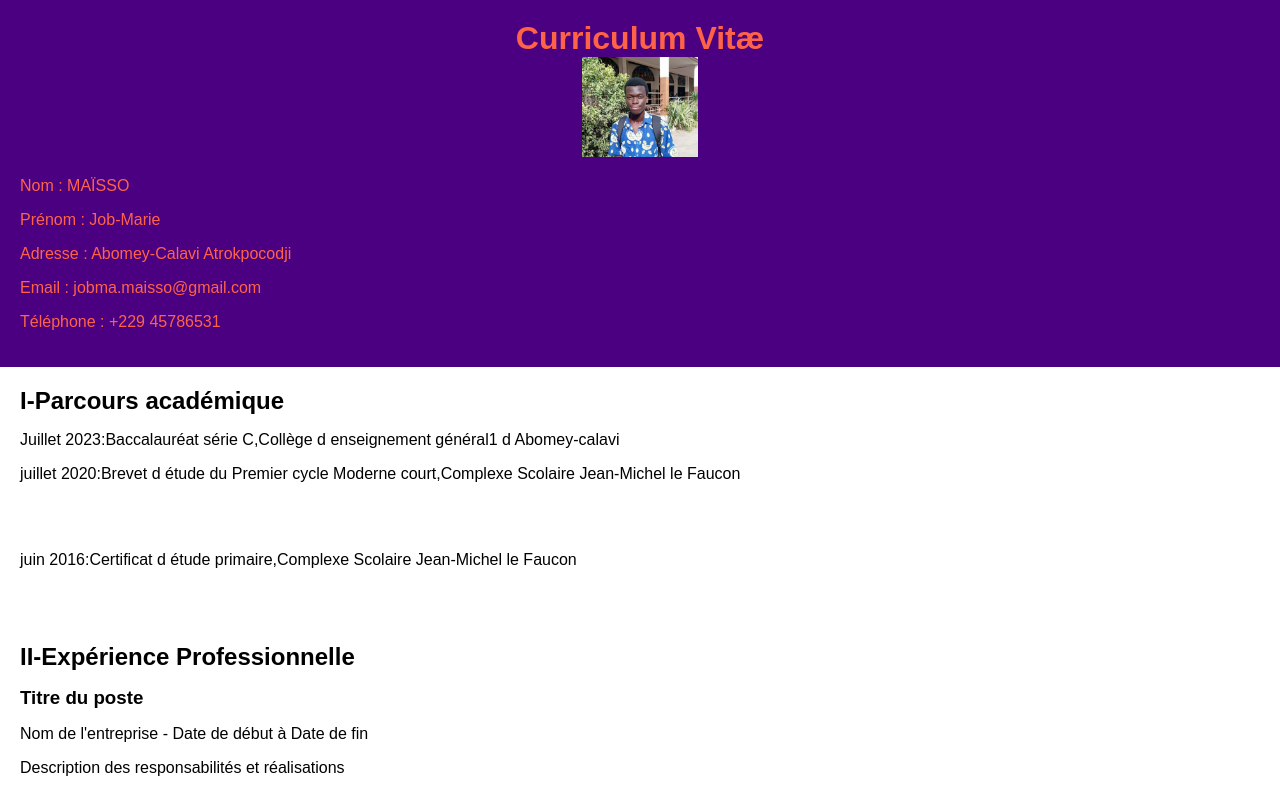
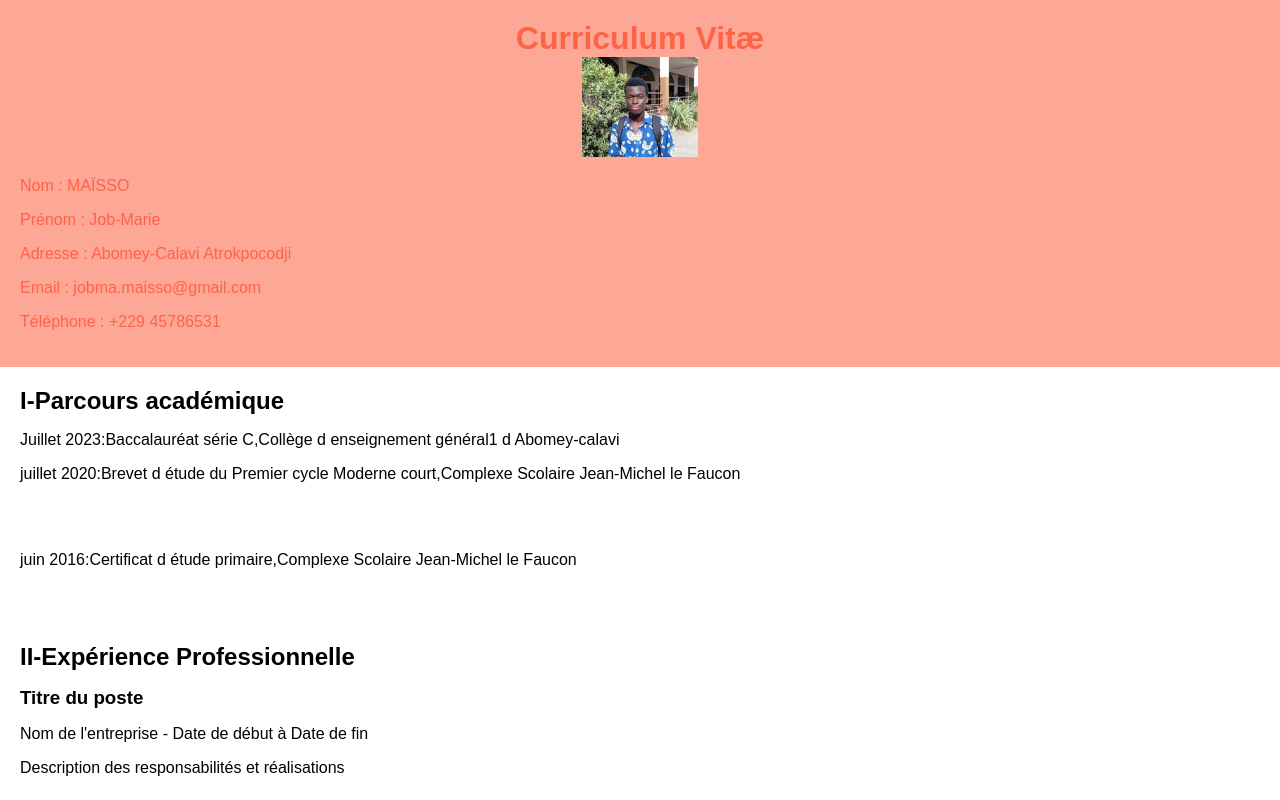
Before and after one commit to Job-Marie/Job-Marie-FrameTP, a plain HTML site: page curriculum vitae.html in a window 1280 px wide. Shown: the top 800 px of the page. Drawn offline with Linux system fonts and the light colour scheme.

Commit message:
Update curriculum vitae.html

```diff
--- a/curriculum vitae.html
+++ b/curriculum vitae.html
@@ -15,7 +15,7 @@
         }
 
         header {
-            background-color: indigo;
+            background-color: #fda797;
             color: tomato;
             padding: 20px;
         }
```
